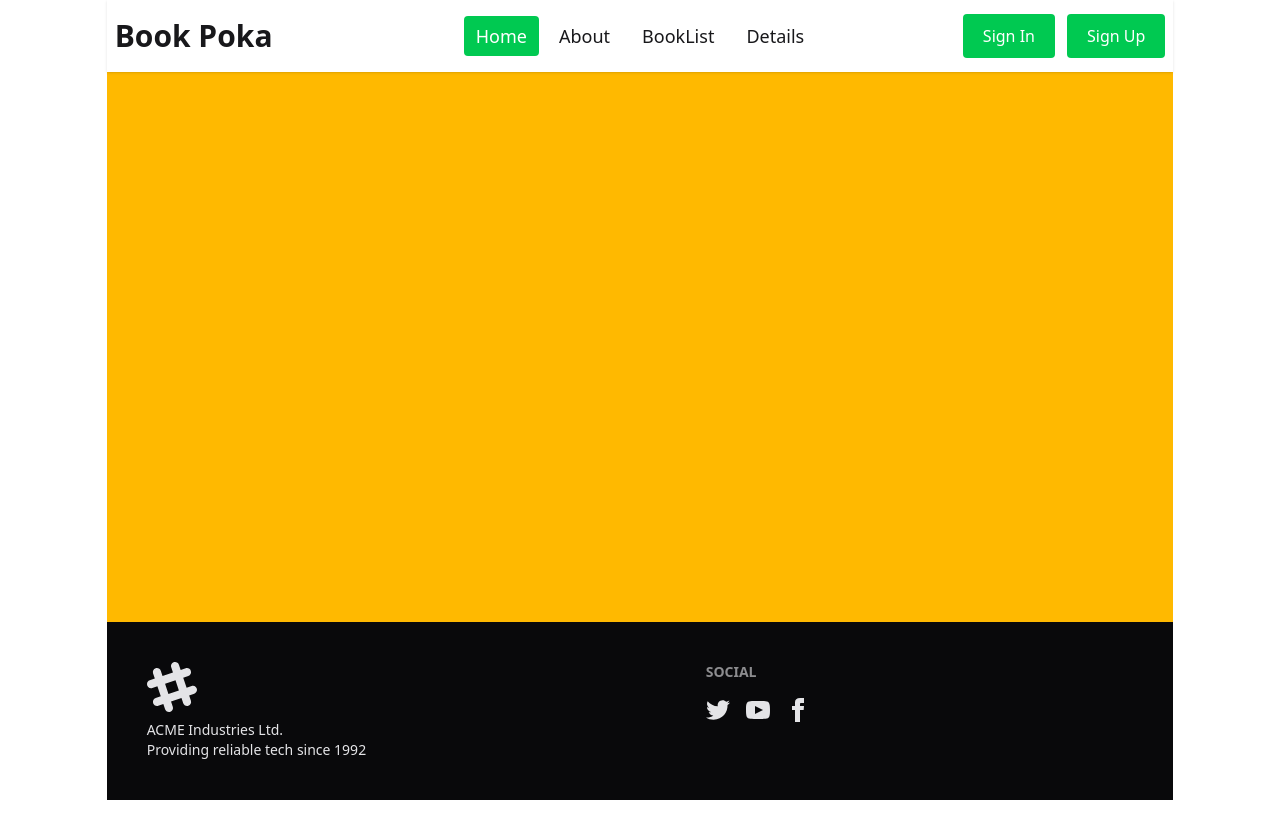
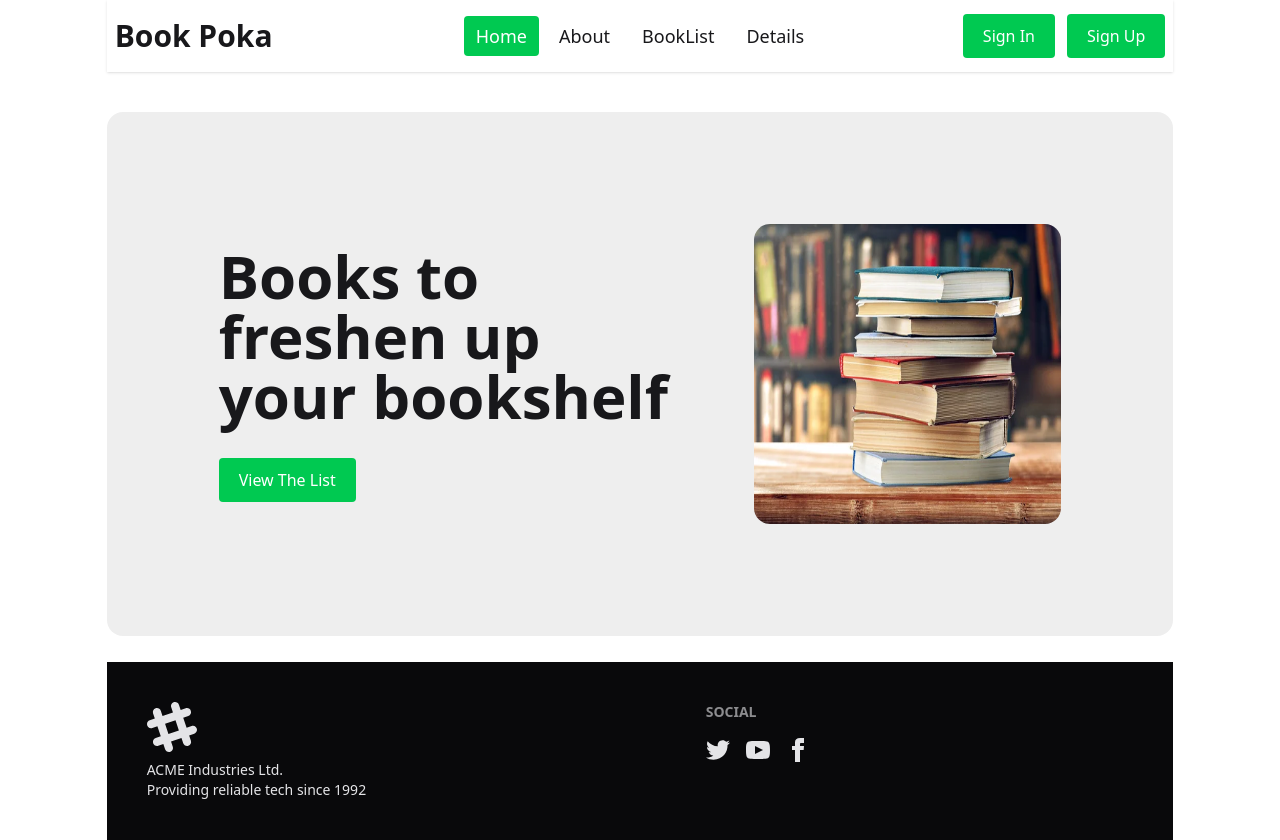
Before and after one commit to Bijoy-karmokar/Book_Vibe_Store, a React (Vite) app: page / in a window 1280 px wide. Before the commit the page ends 800 px from the top, so only its background shows below. Built offline with nearby package versions, Linux system fonts and the light colour scheme.

Commit message:
Banner section

```diff
--- a/src/Layouts/MainLayouts.jsx
+++ b/src/Layouts/MainLayouts.jsx
@@ -7,7 +7,7 @@ const MainLayouts = () => {
     return (
         <div className='w-10/12 mx-auto'>
              <Navbar></Navbar>
-            <div className='bg-amber-400 min-h-[calc(100vh-250px)]'>
+            <div className='min-h-[calc(100vh-250px)]'>
                 <Outlet></Outlet>
             </div>
             <Footer></Footer>
--- a/src/components/Banner/Banner.jsx
+++ b/src/components/Banner/Banner.jsx
@@ -1,11 +1,25 @@
-import React from 'react';
+import React from "react";
+import BannerImg from "../../assets/books.jpg";
 
 const Banner = () => {
-    return (
-        <div>
-
-        </div>
-    );
+  return (
+    <div className="flex justify-between items-center gap-10 p-28 bg-base-300 my-10 rounded-2xl">
+      <div className="space-y-8">
+        <h2 className="text-5xl md:text-6xl font-semibold">
+          Books to freshen up <br /> your bookshelf
+        </h2>
+        <button
+          className=" rounded px-5 py-2.5 overflow-hidden group bg-green-500 relative  hover:from-green-500 hover:to-green-400 text-white hover:ring-2 hover:ring-offset-2 hover:ring-green-400 transition-all ease-out duration-300"
+        >
+          <span className="absolute right-0 w-8 h-32 -mt-12 transition-all duration-1000 transform translate-x-12 bg-white opacity-10 rotate-12 group-hover:-translate-x-40 ease"></span>
+          <span className="relative">View The List</span>
+        </button>
+      </div>
+      <div>
+        <img className="w-[370px] rounded-2xl h-[300px]" src={BannerImg} alt="BookImg Not Found" />
+      </div>
+    </div>
+  );
 };
 
 export default Banner;
--- a/src/pages/Home/Home.jsx
+++ b/src/pages/Home/Home.jsx
@@ -1,10 +1,11 @@
 import React from 'react';
+import Banner from '../../components/Banner/Banner';
 
 
 const Home = () => {
     return (
         <div>
-
+           <Banner></Banner>
         </div>
     );
 };
```
